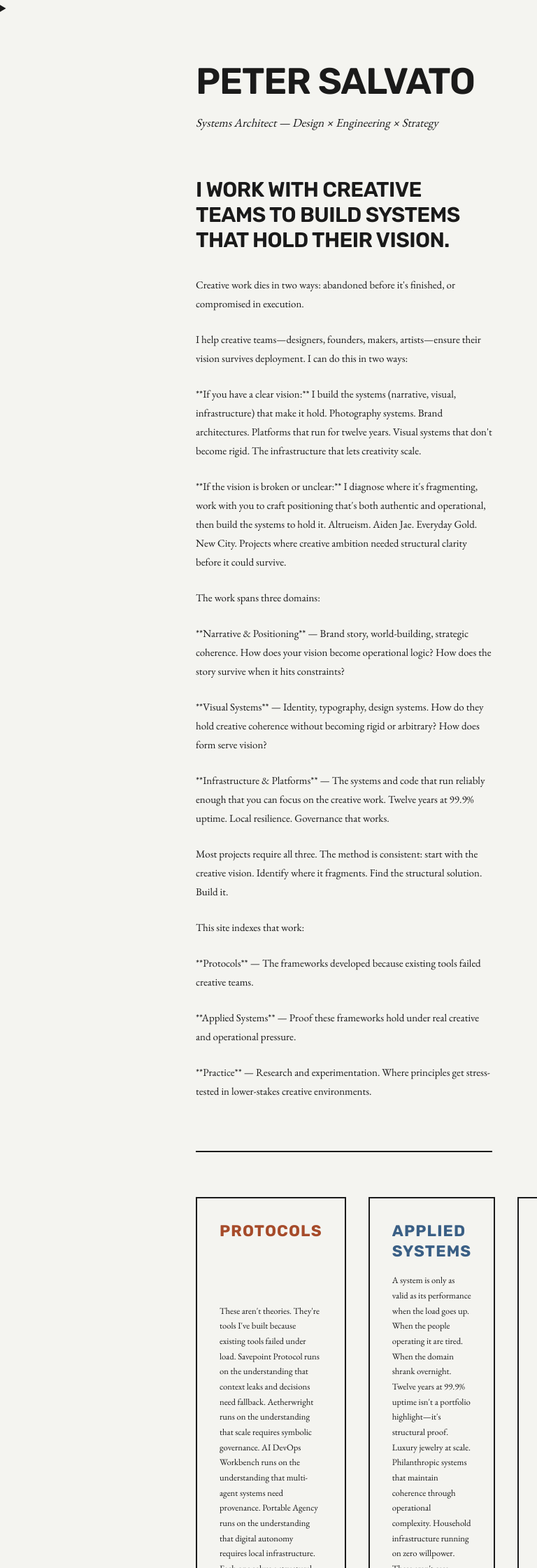
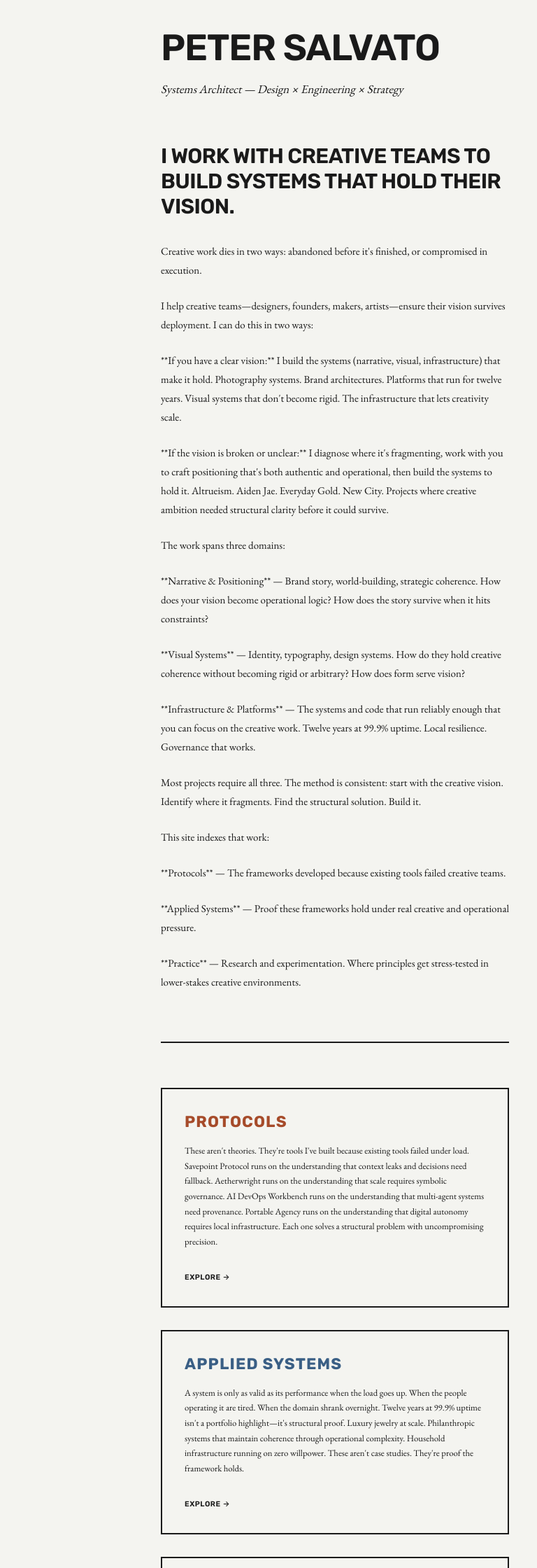
Before and after one commit to PeterSalvato/petersalvato-constellation, a Jekyll site: the page built from index.md, in a window 768 px wide. Shown: the top 2240 px of the page at 70% size. Built offline with Jekyll 4.4.1, drawn with Linux system fonts in a browser that asks for light colours; some of the changed text lies outside the part shown.

Commit message:
feat: add vertical tablet breakpoint (600-900px)
- Sidebar visible but narrowed to 200px
- Main content padding adjusted
- Specs sidebars stack to single column
- Route cards remain single column
- Hamburger icon hidden (sidebar visible)
- Typography scales smaller for tight space

Co-Authored-By: Claude Haiku 4.5 <noreply@anthropic.com>

```diff
--- a/assets/css/main.scss
+++ b/assets/css/main.scss
@@ -1541,3 +1541,48 @@ pre {
     padding-top: 70px; // Space for hamburger
   }
 }
+
+// ============================================================================
+// VERTICAL TABLET (600px - 900px)
+// ============================================================================
+
+@media (min-width: 600px) and (max-width: 900px) {
+  // Sidebar visible but narrower
+  #sidebar-nav {
+    position: fixed;
+    width: 200px;
+    left: 0;
+    padding: 24px 16px;
+    height: 100vh;
+    overflow-y: auto;
+  }
+
+  #main-content {
+    padding: 40px 40px;
+    padding-left: calc(200px + 2rem);
+  }
+
+  #sidebar-title {
+    font-size: 1rem;
+  }
+
+  .nav-list a {
+    font-size: 10px;
+  }
+
+  // Specs sidebars stack to single column
+  .protocol-specs,
+  .system-specs {
+    grid-template-columns: 1fr;
+  }
+
+  // Route cards stay single column
+  #route-cards {
+    grid-template-columns: 1fr;
+  }
+
+  // Hamburger icon hidden (sidebar is visible)
+  .hamburger-icon {
+    display: none;
+  }
+}
```
